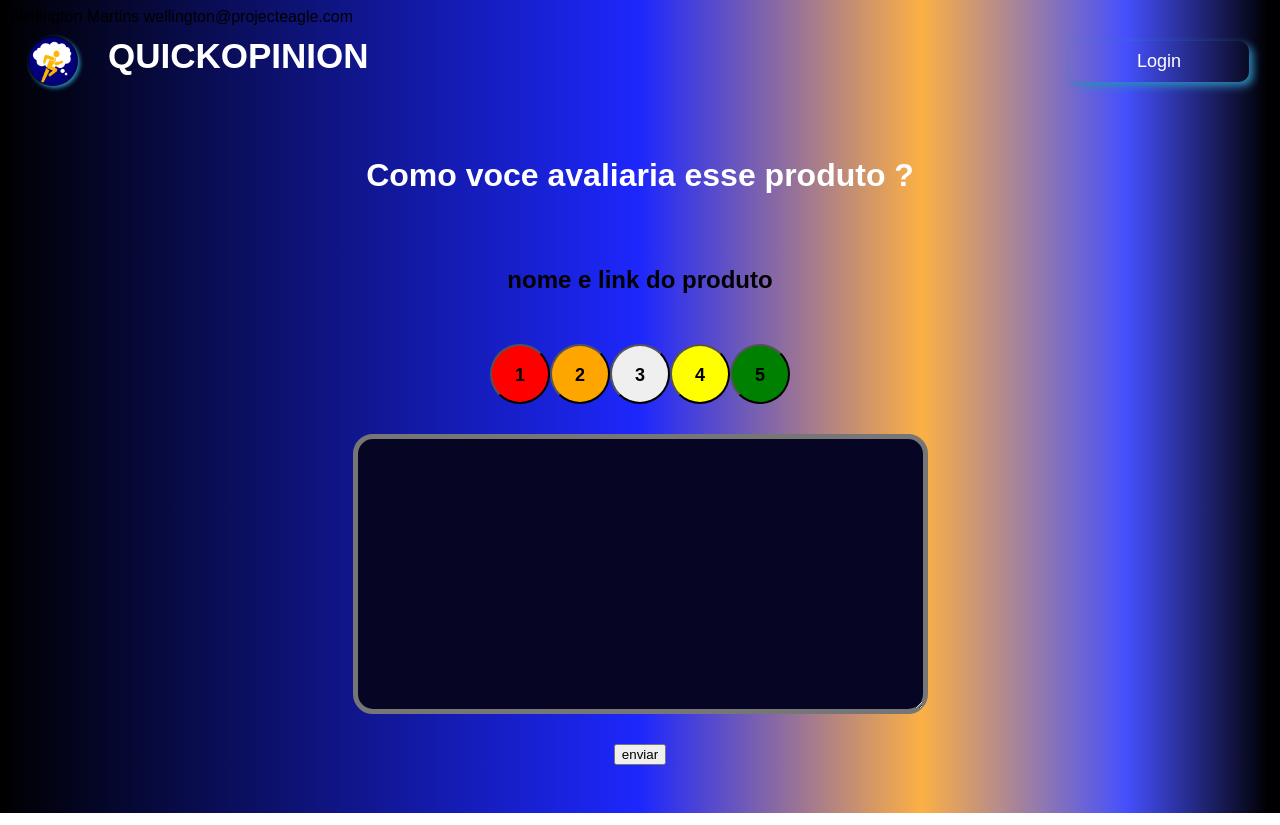
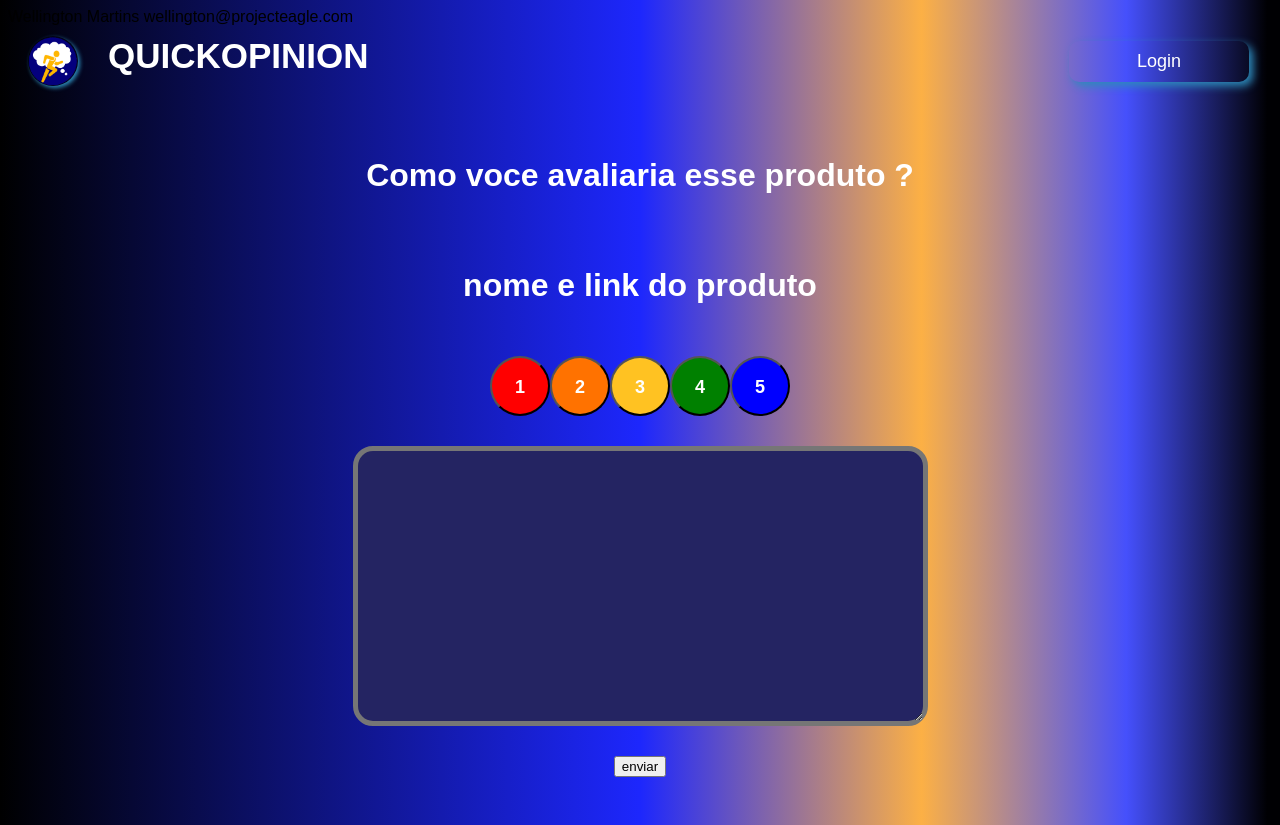
Before and after one commit to codeyourway-bootcamp/eagles-final-project, a React (Vite) app: page /feedback in a window 1280 px wide. Built offline with nearby package versions, Linux system fonts and the light colour scheme.

Commit message:
pedrolucca

```diff
--- a/src/pages/Feedback/index.jsx
+++ b/src/pages/Feedback/index.jsx
@@ -16,7 +16,7 @@ const Title = styled.h1`
 `;
 const Feedbackinput = styled.textarea`
   border-width: 5px;
-  background-color: #060624;
+  background-color: #242462;
   border-radius: 20px;
   width: 545px;
   height: 250px;
@@ -31,41 +31,41 @@ function Feedback() {
   return (
     <MainContainer>
       <Title>Como voce avaliaria esse produto ?</Title>
-      <h2>nome e link do produto</h2>
+      <Title>nome e link do produto</Title>
       <div>
         <FeedbackButton
           color={"red"}
           text={"1"}
           onClick={() => {
-            alert("botao clicado");
+            alert("Muito ruim");
           }}
         />
         <FeedbackButton
-          color={"orange"}
+          color={"#FF7200"}
           text={"2"}
           onClick={() => {
-            alert("botao clicado");
+            alert("Ruim");
           }}
         />
         <FeedbackButton
-          color={"light-orange"}
+          color={"#ffc222"}
           text={"3"}
           onClick={() => {
-            alert("botao clicado");
-          }}
-        />
-        <FeedbackButton
-          color={"yellow"}
-          text={"4"}
-          onClick={() => {
-            alert("botao clicado");
+            alert("Bom");
           }}
         />
         <FeedbackButton
           color={"green"}
+          text={"4"}
+          onClick={() => {
+            alert("Otimo");
+          }}
+        />
+        <FeedbackButton
+          color={"blue"}
           text={"5"}
           onClick={() => {
-            alert("botao clicado");
+            alert("Excelente");
           }}
         />
       </div>
@@ -88,6 +88,7 @@ function FeedbackButton({ color, onClick, text }) {
   const ButtonText = styled.p`
     font-size: 18px;
     font-weight: bold;
+    color: white;
   `;
   return (
     <ButtonContainer color={color} onClick={onClick}>
```
Also changed, not shown: src/pages/Home/index.jsx (+9 -3 lines), src/pages/Register/index.jsx (+7 -8 lines).
